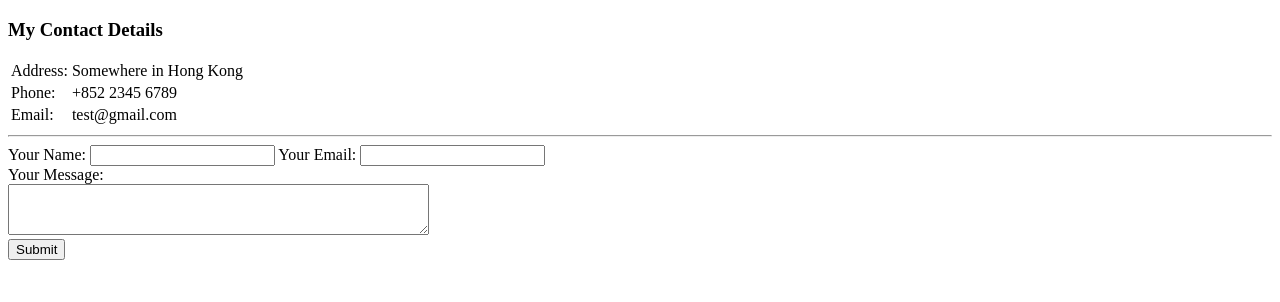
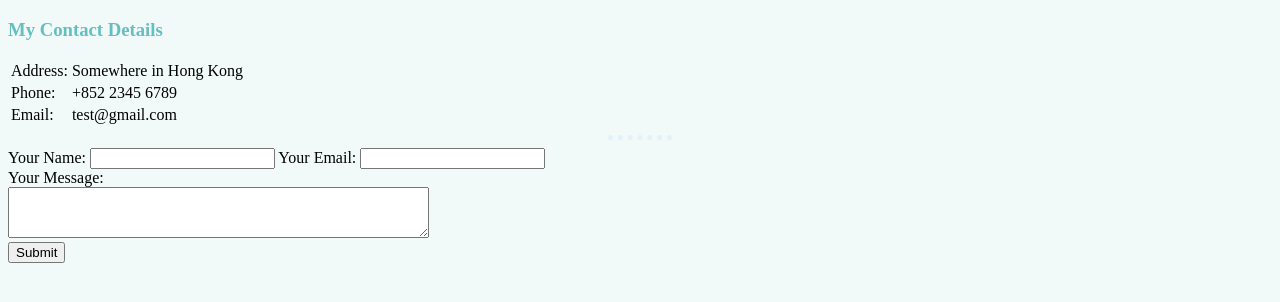
Before and after one commit to kitchun0402/my-test-cv, a plain HTML site: page contact.html in a window 1280 px wide. Drawn offline with Linux system fonts and the light colour scheme.

Commit message:
updated layout

```diff
--- a/contact.html
+++ b/contact.html
@@ -4,6 +4,7 @@
 <head>
   <meta charset="utf-8">
   <title>Contact</title>
+  <link rel="stylesheet" href="css/styles.css">
 </head>
 
 <body>
--- /dev/null
+++ b/css/styles.css
@@ -0,0 +1,14 @@
+body{
+  background-color:#f1f9f9;
+}
+hr{
+  border-style: none;
+  border-top-style: dotted;
+  border-color: #e1f2fb;
+  border-width:5px;
+  width: 5%;
+}
+
+h1, h3{
+  color:#66BFBF;
+}
```
Also changed, not shown: index.html (+1 -0 lines).
